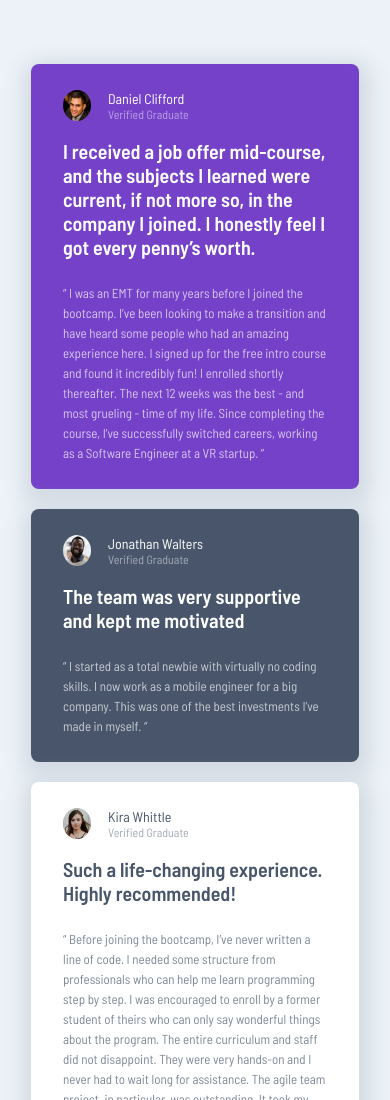
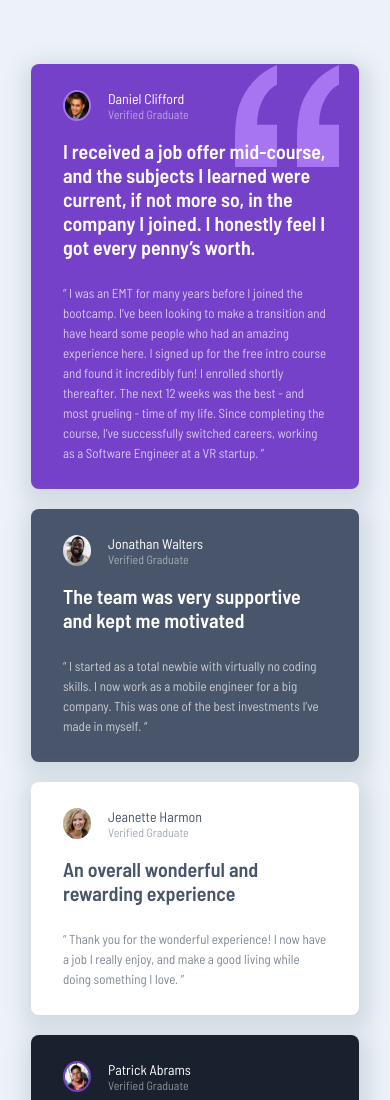
Before and after one commit to jreed-11/testimonials-grid-section, a plain HTML site: page index.html in a window 390 px wide. Shown: the part 100-1200 px from the top of the page. Drawn offline with Linux system fonts and the light colour scheme.

Commit message:
styles updateed
- photo border colour
- position of quotation marks

```diff
--- a/index.html
+++ b/index.html
@@ -13,8 +13,9 @@
     <main class="main-container">
         <article class="card card-dan card--large card--txtcolour--white" >
                 <div class="person__container">
-                    <div class="person__details__container">
-                        <img class="person__photo" src="/images/image-daniel.jpg" alt="potrait photo">
+                    <div class="person__details__container ">
+                        <img class="dan__quotes__img" src="/images/bg-pattern-quotation.svg" alt="qoutation image">
+                        <img class="person__photo person__photo--dan" src="/images/image-daniel.jpg" alt="potrait photo">
                         <div class="name__details">
                             <p class="name">Daniel Clifford</p>
                             <p class="status ">Verified Graduate</p>
@@ -71,7 +72,7 @@
         <article class="card card-pat card--large card--txtcolour--white">
                 <div class="person__container">
                     <div class="person__details__container">
-                    <img class="person__photo" src="/images/image-patrick.jpg" alt="potrait photo">
+                    <img class="person__photo person__photo--pat" src="/images/image-patrick.jpg" alt="potrait photo">
                     <div class="name__details">
                         <p class="name">Patrick Abrams</p>
                         <p class="status ">Verified Graduate</p>
--- a/style.css
+++ b/style.css
@@ -39,6 +39,7 @@ body {
     "card-jean card-pat card-pat card-kira";
   margin: 0 auto;
   max-width: 111rem;
+  position: relative;
   /* min-height: 57.2rem; */
 }
 
@@ -99,6 +100,16 @@ body {
   display: flex;
   gap: 1.7rem;
   padding-bottom: 1.8rem;
+  position: relative;
+  z-index: 1;
+}
+
+.dan__quotes__img {
+  max-width: 10.4rem;
+  position: absolute;
+  left: 68%;
+  top: -25px;
+  z-index: -1;
 }
 
 .name__details {
@@ -109,6 +120,14 @@ body {
 .person__photo {
   border-radius: 50%;
   max-width: 2.8rem;
+}
+
+.person__photo--pat {
+  border: 2px solid #733fc8;
+}
+
+.person__photo--dan {
+  border: 2px solid #a775f1;
 }
 
 .name {
@@ -128,6 +147,8 @@ body {
   font-size: 2rem;
   font-weight: 600;
   padding-bottom: 2.4rem;
+  position: relative;
+  z-index: 3;
 }
 
 /* Maedia Queries */
@@ -142,4 +163,19 @@ body {
   .card {
     max-width: 32.8rem;
   }
+
+  .dan__quotes__img {
+    left: 65%;
+  }
+
+  .card-pat:nth-of-type(5) {
+    order: 4;
+  }
+
+  .card-jean:nth-of-type(4) {
+    order: 3;
+  }
+  .card-kira:nth-of-type(3) {
+    order: 5;
+  }
 }
```
